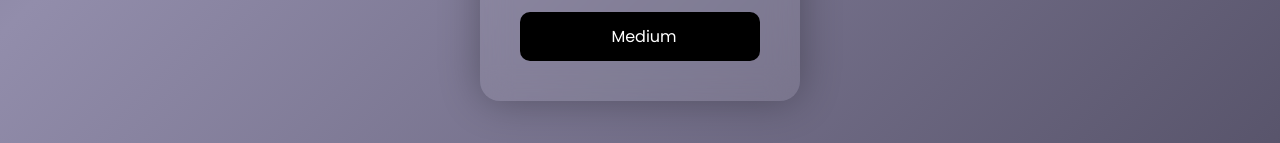
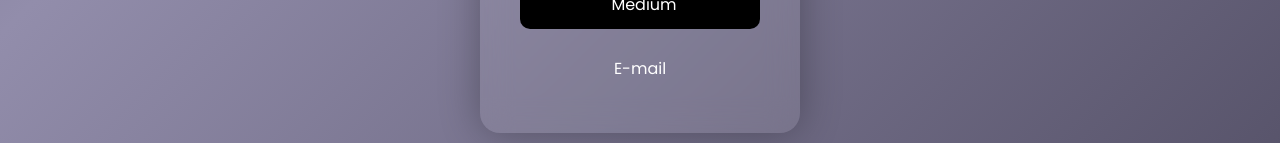
Before and after one commit to Ervanurb/link, a plain HTML site: page index.html in a window 1280 px wide. Shown: the part 534-677 px from the top of the page. Drawn offline with Linux system fonts and the light colour scheme; some icons are missing.

Commit message:
Add email link to index.html
Added email link to the contact section.

```diff
--- a/index.html
+++ b/index.html
@@ -36,6 +36,10 @@
       <i class="fab fa-medium"></i> Medium
   </a>
 
+   <a href="mailto:seninmailin@example.com" class="btn email">
+        E-mail
+    </a>
+
 
 </div>
   </div>
```
